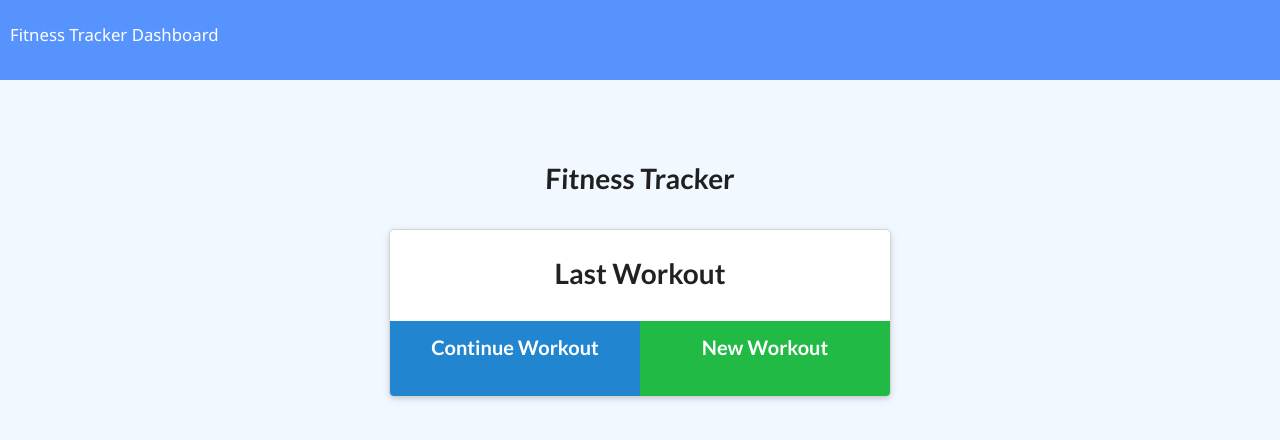
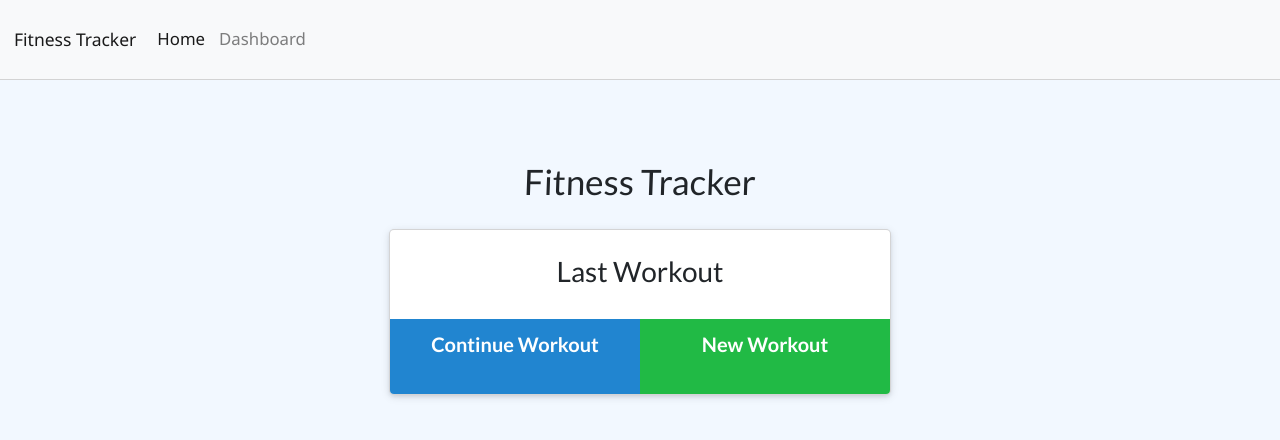
Before and after one commit to kaciehatley/fitness-tracker, a website: page public/index.html in a window 1280 px wide. Drawn offline with nearby package versions, Linux system fonts and the light colour scheme; no server answers.

Commit message:
styled navbar

```diff
--- a/public/index.html
+++ b/public/index.html
@@ -6,14 +6,27 @@
   <meta name="viewport" content="width=device-width, initial-scale=1.0" />
   <meta http-equiv="X-UA-Compatible" content="ie=edge" />
   <link rel="stylesheet" href="https://cdnjs.cloudflare.com/ajax/libs/semantic-ui/2.4.1/semantic.min.css" />
+  <link rel="stylesheet" href="https://stackpath.bootstrapcdn.com/bootstrap/4.4.1/css/bootstrap.min.css" />
   <link rel="stylesheet" href="style.css" />
   <title>Fitness Tracker</title>
 </head>
 
 <body>
-  <nav>
-    <a href="/">Fitness Tracker</a>
-    <a href="/stats">Dashboard</a>
+  <nav class="navbar navbar-expand-lg navbar-light bg-light" id="navbar">
+    <a class="navbar-brand" href="/">Fitness Tracker</a>
+    <button class="navbar-toggler" type="button" data-toggle="collapse" data-target="#navbarNav" aria-controls="navbarNav" aria-expanded="false" aria-label="Toggle navigation">
+      <span class="navbar-toggler-icon"></span>
+    </button>
+    <div class="collapse navbar-collapse" id="navbarNav">
+      <ul class="navbar-nav">
+        <li class="nav-item active">
+          <a class="nav-link" href="/">Home <span class="sr-only">(current)</span></a>
+        </li>
+        <li class="nav-item">
+          <a class="nav-link" href="/stats">Dashboard</a>
+        </li>
+      </ul>
+    </div>
   </nav>
   <div class="wrapper workout">
     <header>
--- a/public/style.css
+++ b/public/style.css
@@ -425,6 +425,10 @@ form > button {
   padding: 10px;
 }
 
+#navbar {
+  border-bottom: 1px solid lightgray;
+}
+
 @keyframes toast {
   50% {
     opacity: 1;
```
Also changed, not shown: public/stats.html (+15 -2 lines).
